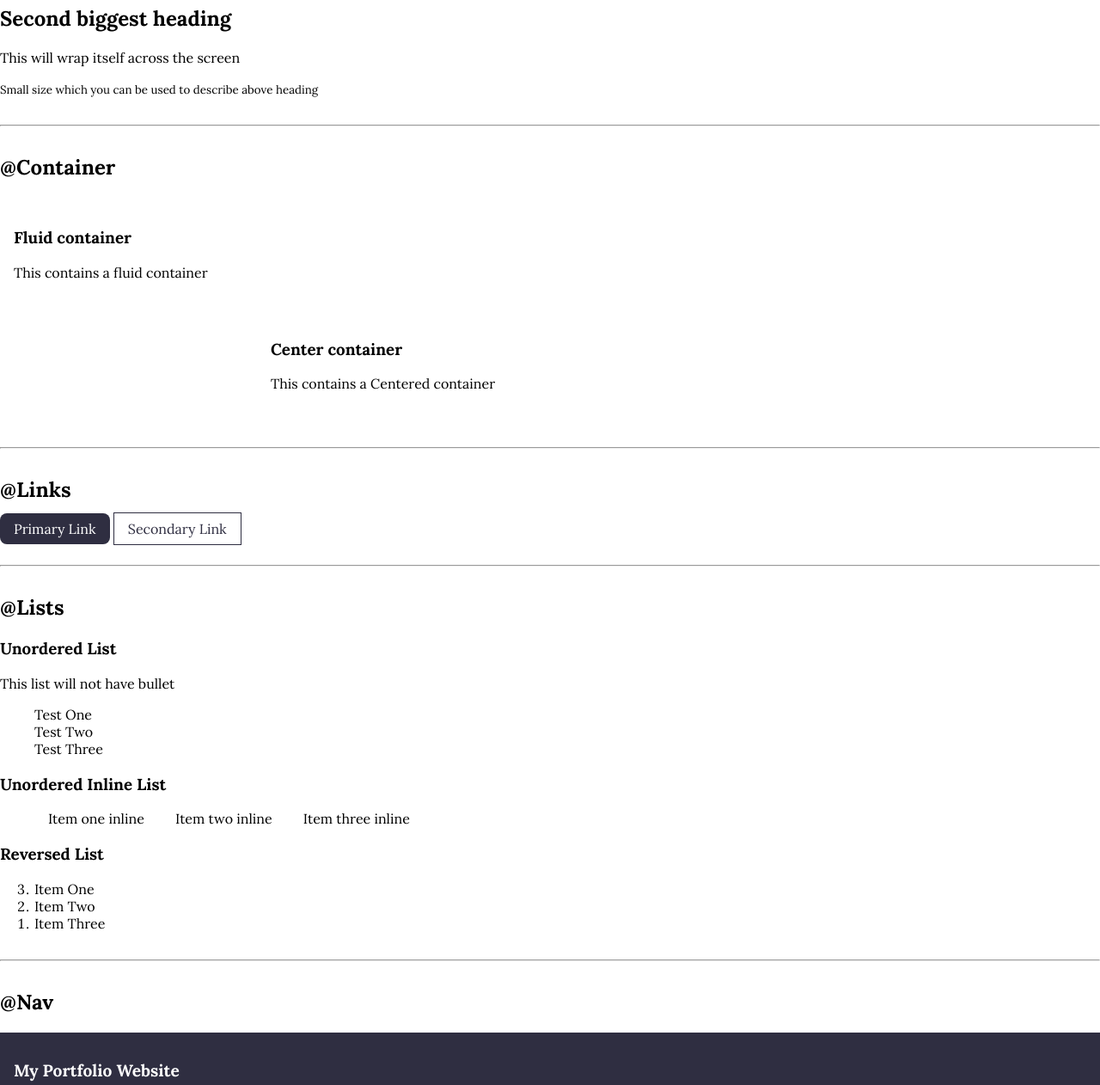
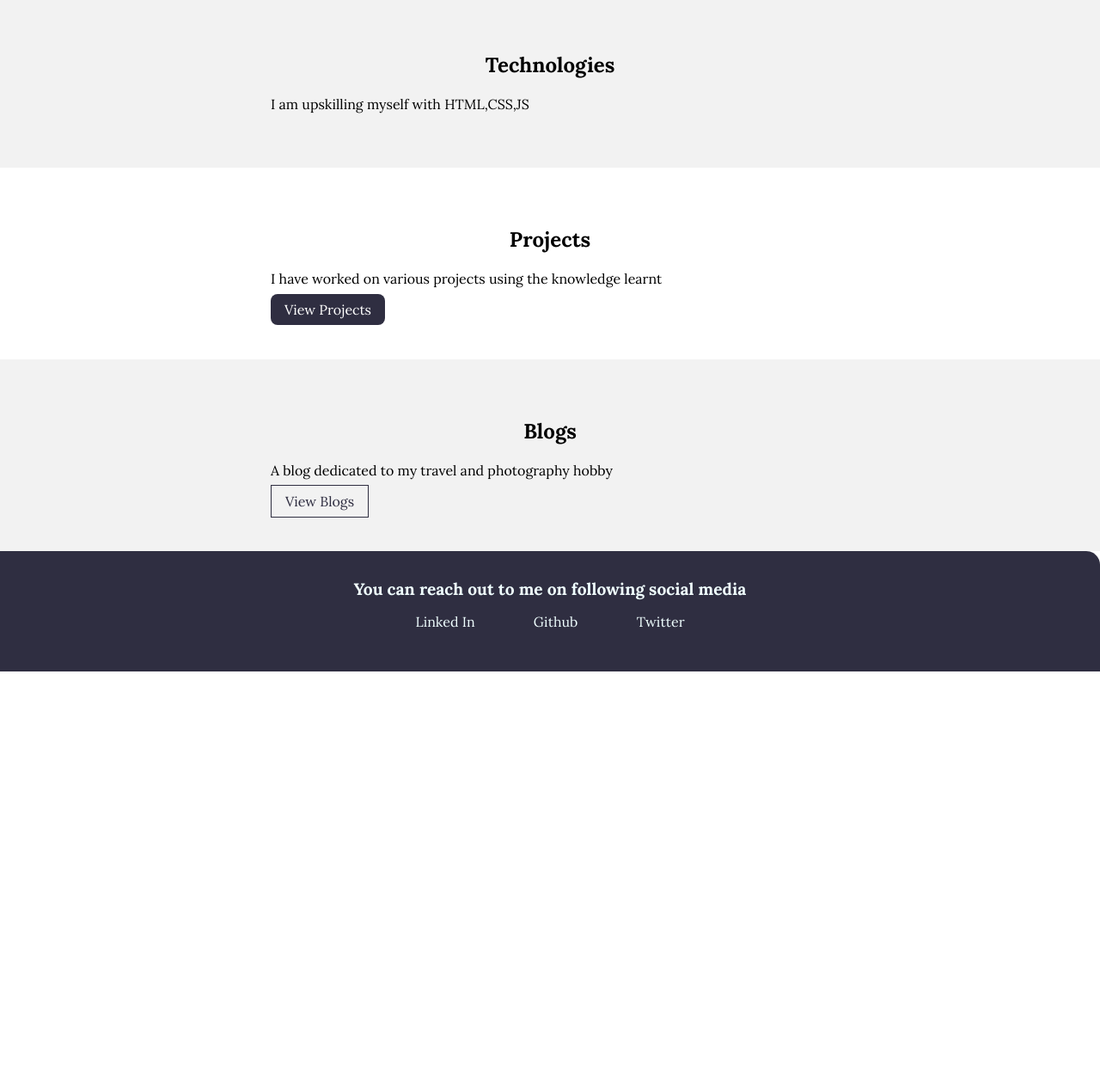
Before and after one commit to sharan-hs/sharan-portfolio, a plain HTML site: page index.html in a window 1280 px wide. Shown: the part 279-1541 px from the top of the page at 86% size. After the commit the page ends 1060 px from the top, so only its background shows below. Drawn offline with Linux system fonts and the light colour scheme.

Commit message:
Created a portfolio template

```diff
--- a/index.html
+++ b/index.html
@@ -7,60 +7,6 @@
     <link rel="stylesheet" href="styles.css">
 </head>
 <body>
-   <h1>Sharan's Component Library</h1>
-   <p>Developing my first portfolio website</p>
-<hr>
-    <h2>@Typography</h2>
-    <h1>Biggest heading</h1>
-    <h2>Second biggest heading</h2>
-    <p>This will wrap itself across the screen</p>
-    <small>Small size which you can be used to describe above heading</small>
-
-<hr>
-    <h2>@Container</h2>
-    <div class="container">
-        <h3>Fluid container</h3>
-        <p>This contains a fluid container</p>
-    </div>
-    <div class="container container-center">
-        <h3>Center container</h3>
-        <p>This contains a Centered container</p>
-    </div>
-
-<hr>
-    <h2>@Links</h2>
-    <a href="/" class="link link-primary">Primary Link</a>
-    <a href="/" class="link link-secondary">Secondary Link</a>
-<hr>
-
-    <h2>@Lists</h2>
-    <h3>Unordered List</h3>
-    <p>This list will not have bullet</p>
-
-    <ul class="list-non-bullet">
-        <li>Test One</li>
-        <li>Test Two</li>
-        <li>Test Three</li>
-    </ul>
-
-    <h3>Unordered Inline List</h3>
-
-    <ul class="list-non-bullet">
-        <li class="list-item-inline">Item one inline</li>
-        <li class="list-item-inline">Item two inline</li>
-        <li class="list-item-inline">Item three inline</li>
-    </ul>
-
-    <h3>Reversed List</h3>
-    <ol reversed>
-        <li>Item One</li>
-        <li>Item Two</li>
-        <li>Item Three</li>
-    </ol>
-
-<hr>
-
-    <h2>@Nav</h2>
     <nav class="navigation container">
     <h1 class="nav-brand">My Portfolio Website</h1>
 
@@ -71,29 +17,34 @@
 
     </ul>
     </nav>
-<hr>
-    <h2>@Header</h2>
+
     <header class="header">
-        <img src="prog.svg" alt="programming image" class="header-image">
+        <img src="images/prog.svg" alt="programming image" class="header-image">
         <h1  class="header-heading">Sharan H S <span class="heading-inverted">Web Developer</span></h1>
     </header>
 
-
-<hr>
-    <h2>@Sections</h2>
+    <section class="section ow">
+        <div class="container container-center">
+        <h2>Technologies</h2>
+        <p>I am upskilling myself with HTML,CSS,JS</p></div>
+    </section>
     <section class="section">
         <div class="container container-center">
-    <h2>White Section</h2>
-    <p>This contains a white section</p></div>
+        <h2>Projects</h2>
+        <p>I have worked on various projects using the knowledge learnt</p>
+        <a href="/" class="link link-primary">View Projects</a>
+    </div>
     </section>
+
     <section class="section ow">
         <div class="container container-center">
-    <h2>OffWhite Section</h2>
-    <p>This contains an Offwhite section</p></div>
+        <h2>Blogs</h2>
+        <p>A blog dedicated to my travel and photography hobby</p>
+        <a href="/" class="link link-secondary">View Blogs</a>
+    </div>
     </section>
-<hr>
 
-<h2>@Footer</h2>
+
     <footer class="footer">
         <div class="footer-header">
         You can reach out to me on following social media
@@ -106,5 +57,8 @@ You can reach out to me on following social media
 
         </ul>
         </footer>
+
+
+
 </body>
 </html>
```
Lines whose indentation alone changed are shown as unchanged.
